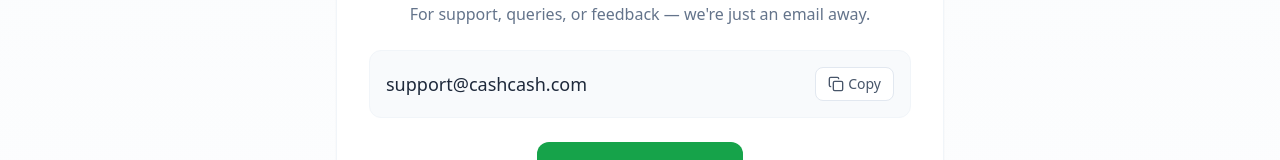
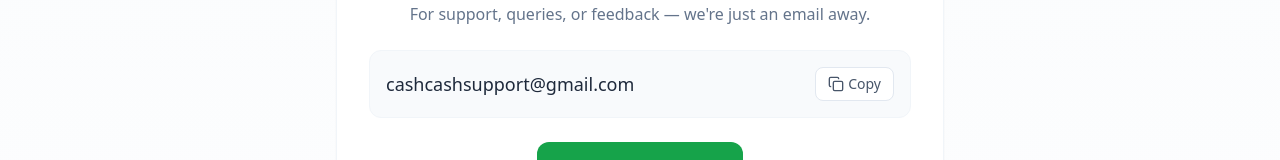
Before and after one commit to vikrantpahwa0/andha-paisa, a React (Vite) app in the folder andha-paisa/: page /contact-us in a window 1280 px wide. Shown: the part 725-885 px from the top of the page. Built offline with nearby package versions, Linux system fonts and the light colour scheme; no server answers.

Commit message:
emails fixed

```diff
--- a/andha-paisa/src/pages/static/contact-us.jsx
+++ b/andha-paisa/src/pages/static/contact-us.jsx
@@ -8,7 +8,7 @@
   const [copied, setCopied] = useState(false);
 
   const handleCopyEmail = () => {
-    navigator.clipboard.writeText("support@cashcash.com");
+    navigator.clipboard.writeText("cashcashsupport@gmail.com");
     setCopied(true);
     setTimeout(() => setCopied(false), 2000);
   };
@@ -58,7 +58,7 @@
 
               <div className="bg-slate-50 rounded-xl p-4 mb-6 border border-slate-100">
                 <div className="flex items-center justify-between gap-3">
-                  <span className="text-lg font-medium text-slate-800">support@cashcash.com</span>
+                  <span className="text-lg font-medium text-slate-800">cashcashsupport@gmail.com</span>
                   <button
                     onClick={handleCopyEmail}
                     className="flex items-center gap-1 px-3 py-1.5 bg-white border border-slate-200 rounded-lg text-sm text-slate-600 hover:bg-green-50 hover:border-green-200 hover:text-green-600 transition"
@@ -79,7 +79,7 @@
               </div>
 
               <a
-                href="mailto:support@cashcash.com"
+                href="mailto:cashcashsupport@gmail.com"
                 className="inline-flex items-center gap-2 bg-green-600 text-white px-6 py-3 rounded-xl font-medium hover:bg-green-700 transition"
               >
                 <Mail className="w-4 h-4" />
--- a/andha-paisa/src/pages/static/privacy-policy.jsx
+++ b/andha-paisa/src/pages/static/privacy-policy.jsx
@@ -75,7 +75,7 @@
         "Right to Deletion: Request permanent deletion of your account and data.",
         "Right to Restrict Processing: Limit how we use your data.",
         "Right to Data Portability: Receive your data in a machine-readable format.",
-        "To exercise these rights, contact us at privacy@cashcash.com"
+        "To exercise these rights, contact us at cashcashsupport@gmail.com"
       ]
     }
   ];
@@ -228,7 +228,7 @@
               <div className="flex flex-col sm:flex-row justify-center gap-4">
                 <div className="flex items-center justify-center gap-2 text-slate-600">
                   <Mail className="w-5 h-5 text-emerald-600" />
-                  <span>privacy@cashcash.com</span>
+                  <span>cashcashsupport@gmail.com</span>
                 </div>
               </div>
             </div>
--- a/andha-paisa/src/pages/static/terms-and-conditions.jsx
+++ b/andha-paisa/src/pages/static/terms-and-conditions.jsx
@@ -236,7 +236,7 @@
                   </li>
                   <li className="text-slate-600 flex items-start gap-2">
                     <span className="text-emerald-500 mt-1">•</span>
-                    <span><strong>Informal Resolution:</strong> Contact support@cashcash.com to resolve disputes informally.</span>
+                    <span><strong>Informal Resolution:</strong> Contact cashcashsupport@gmail.com to resolve disputes informally.</span>
                   </li>
                   <li className="text-slate-600 flex items-start gap-2">
                     <span className="text-emerald-500 mt-1">•</span>
@@ -280,11 +280,11 @@
                 <div className="flex flex-col sm:flex-row justify-center gap-4">
                   <div className="flex items-center justify-center gap-2 text-slate-600">
                     <Mail className="w-5 h-5 text-emerald-600" />
-                    <span>legal@cashcash.com</span>
+                    <span>cashcashsupport@gmail.com</span>
                   </div>
                   <div className="flex items-center justify-center gap-2 text-slate-600">
                     <Shield className="w-5 h-5 text-emerald-600" />
-                    <span>support@cashcash.com</span>
+                    <span>cashcashsupport@gmail.com</span>
                   </div>
                 </div>
               </div>
```
